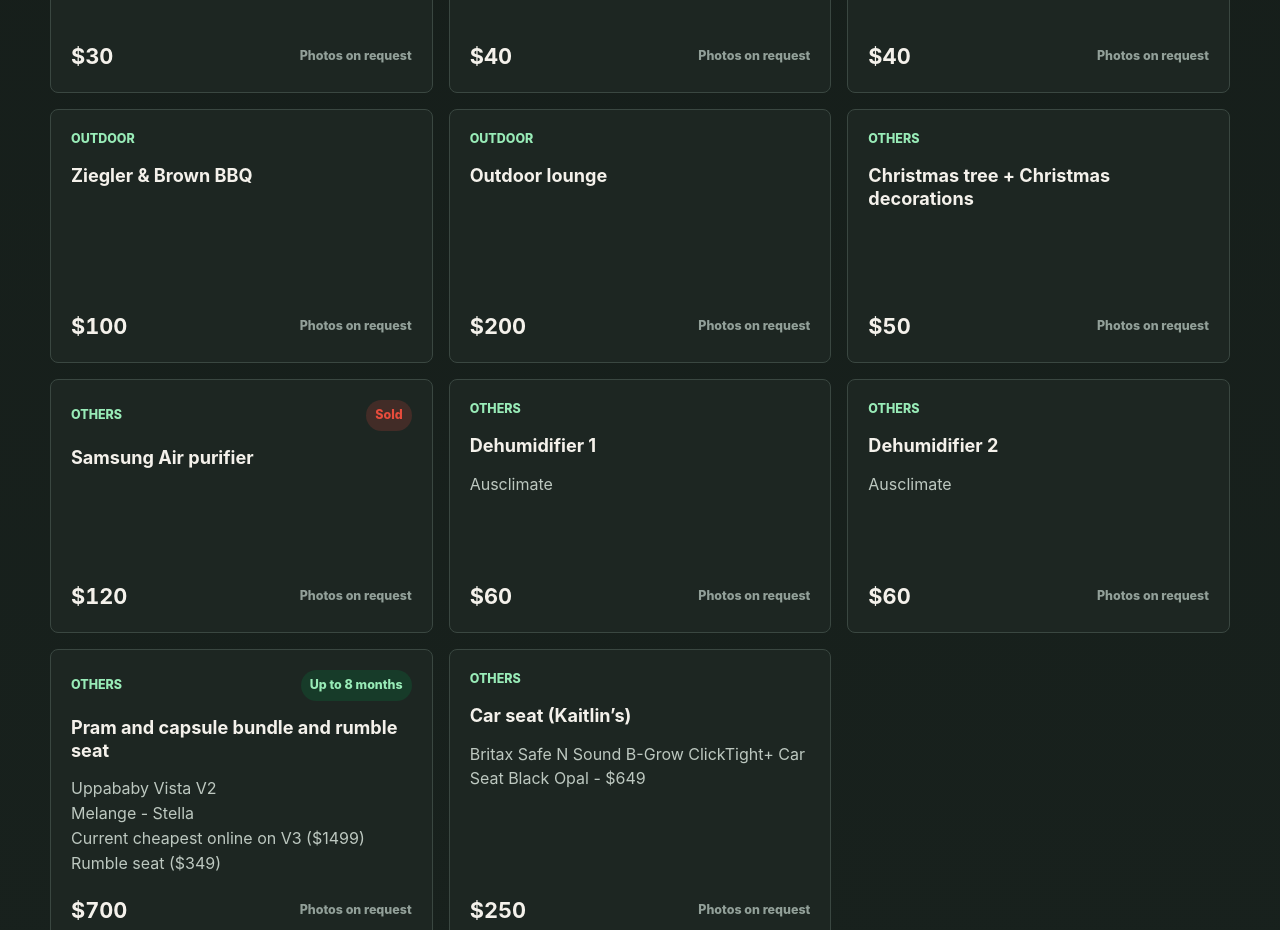
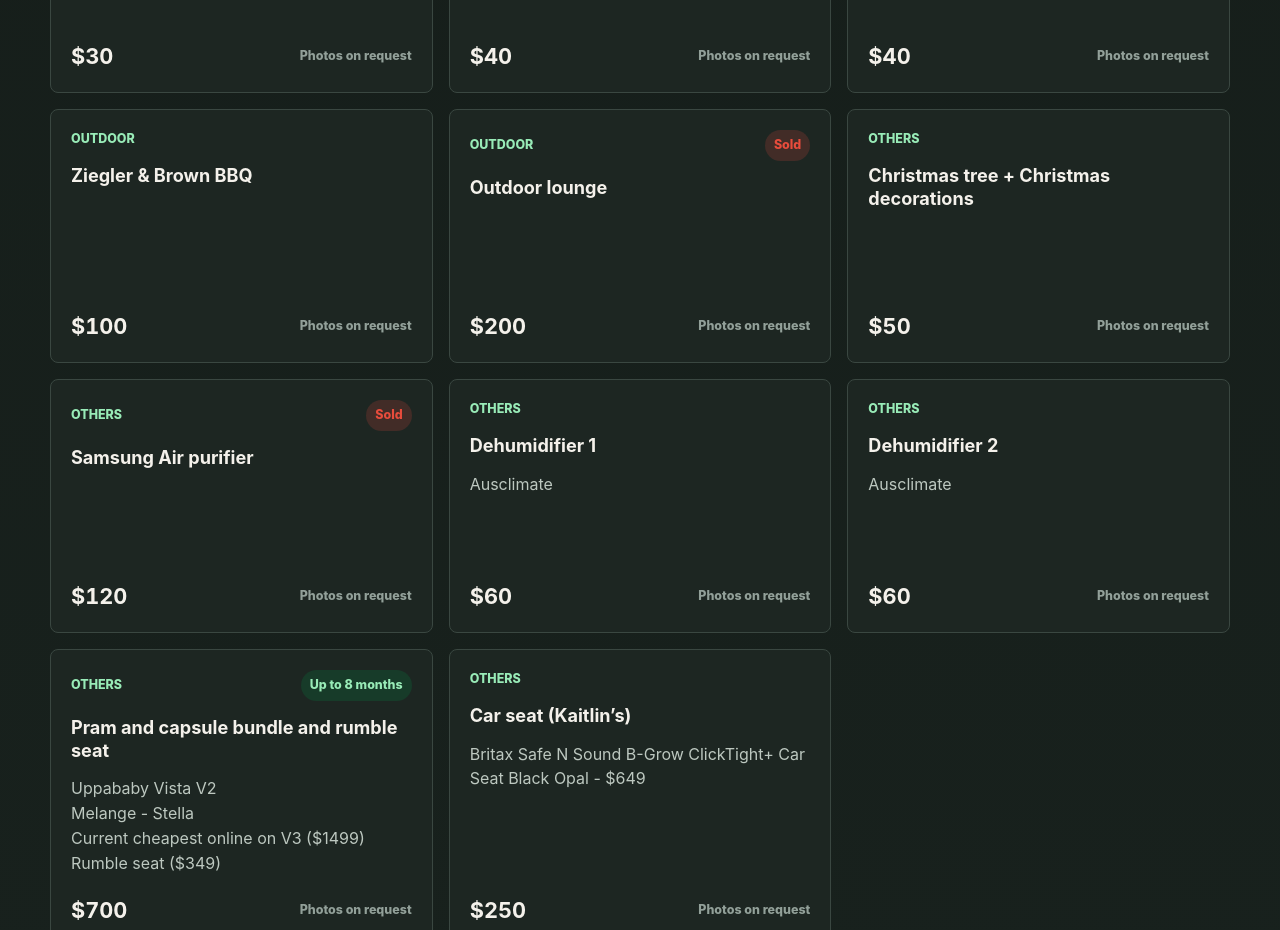
Before and after one commit to leosa-coder/moving-out-sale, a React (Vite) app: page / in a window 1280 px wide. Shown: the part 3260-4190 px from the top of the page. Built offline with nearby package versions, Linux system fonts and the light colour scheme.

Commit message:
Mark Outdoor lounge as sold

```diff
--- a/src/items.ts
+++ b/src/items.ts
@@ -184,7 +184,8 @@ export const rawRows = [
   {
     "Items": "Outdoor lounge",
     "Description": null,
-    "Selling for": 200
+    "Selling for": 200,
+    "Sold": true
   },
   {
     "Items": "Others",
```
